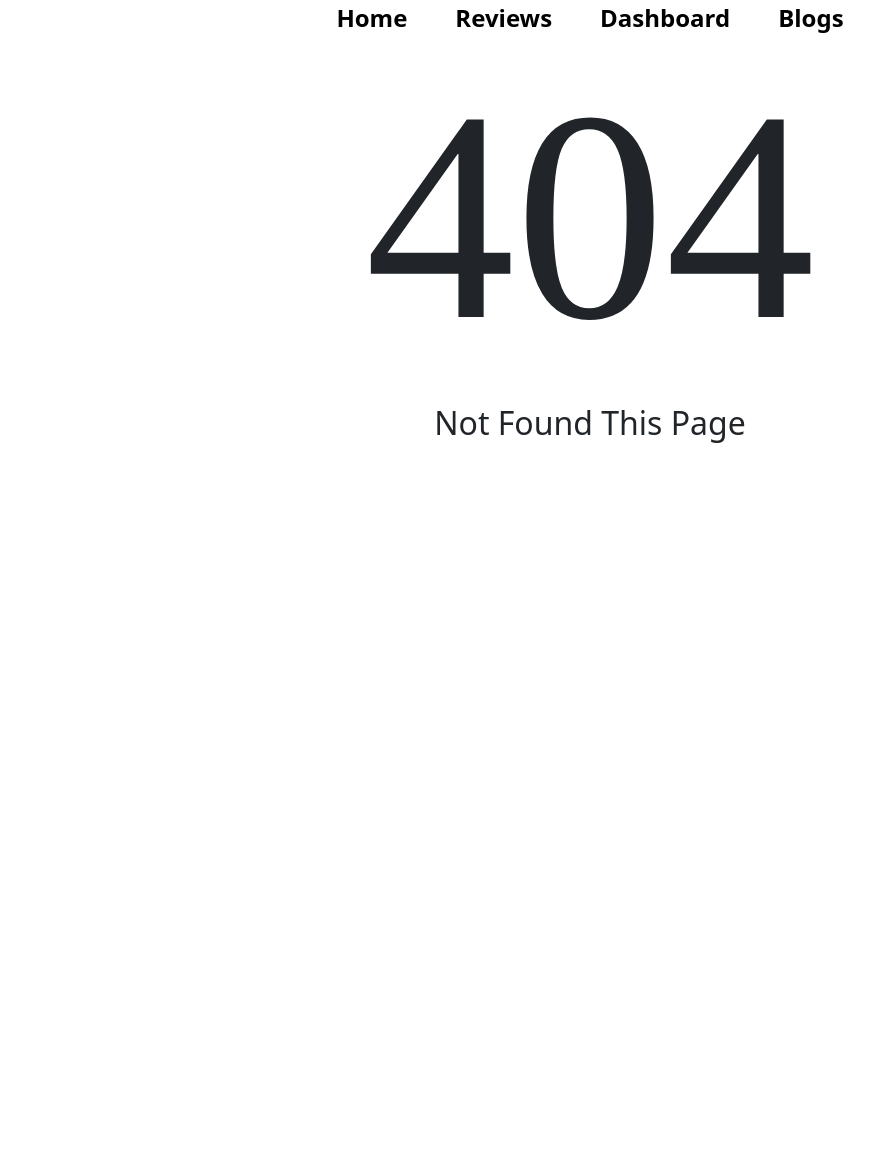
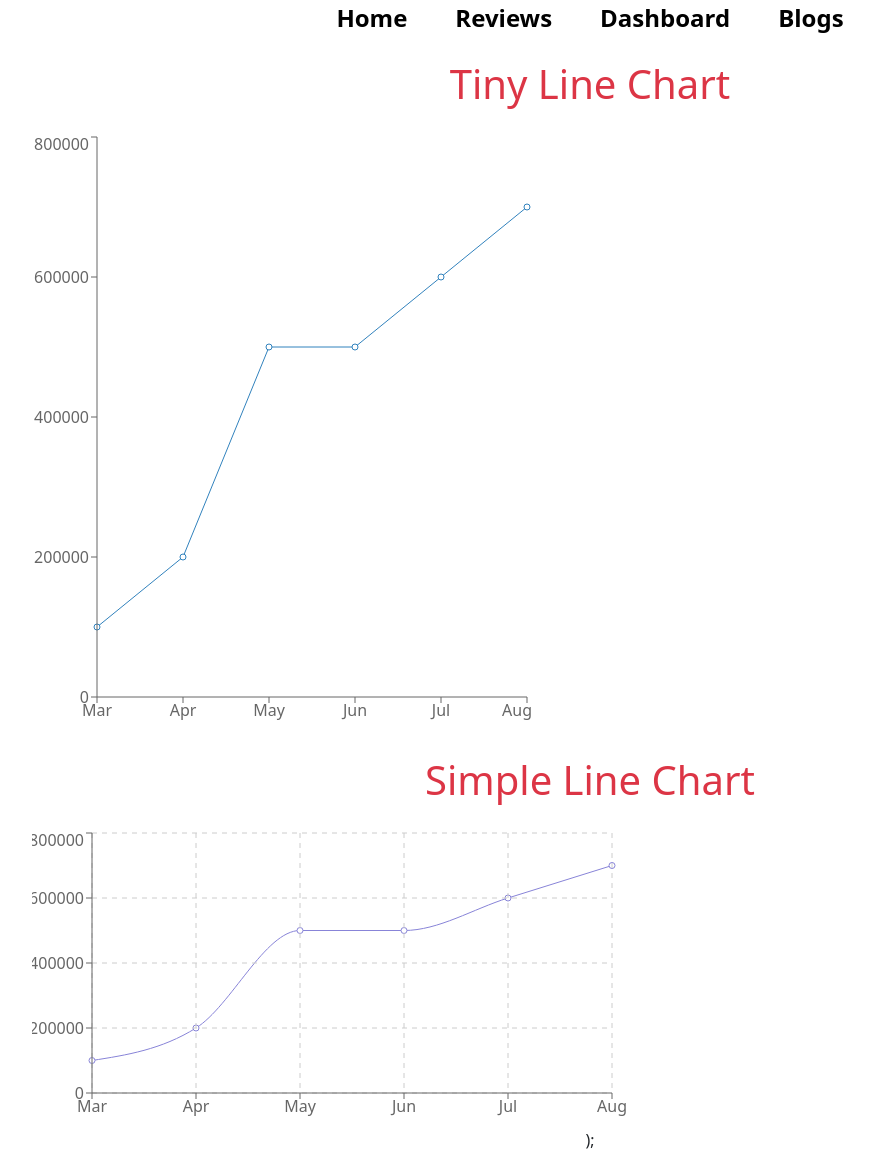
Before and after one commit to RinkuNahar/music-life, a React (Create React App) app: page /dashboard in a window 1280 px wide. Before the commit this address had no page. Shown: the whole page, without its empty margins (50-924 px from the left). Before the commit the page ends 800 px from the top, so only its background shows below. Built offline with nearby package versions, Linux system fonts and the light colour scheme; a web font is replaced by a local one.

Commit message:
rechart added

```diff
--- a/package.json
+++ b/package.json
@@ -12,6 +12,7 @@
     "react-dom": "^18.0.0",
     "react-router-dom": "^6.3.0",
     "react-scripts": "5.0.0",
+    "recharts": "^2.1.9",
     "web-vitals": "^2.1.4"
   },
   "scripts": {
--- a/src/App.js
+++ b/src/App.js
@@ -1,6 +1,7 @@
 import 'bootstrap/dist/css/bootstrap.min.css';
 import { Route, Routes } from 'react-router-dom';
 import './App.css';
+import Dashboard from './components/Dashboard/Dashboard';
 import Heading from './components/Heading/Heading';
 import HomePage from './components/HomePage/HomePage';
 import NotFound from './components/NotFound/NotFound';
@@ -13,6 +14,7 @@ function App() {
         <Routes>
           <Route path='/' element={<HomePage></HomePage>}></Route>
           <Route path='/reviews' element={<Review></Review>}></Route>
+          <Route path='/dashboard' element={<Dashboard></Dashboard>}></Route>
           <Route path='*' element={<NotFound></NotFound>}></Route>
         </Routes>
     </div>
--- /dev/null
+++ b/src/components/Dashboard/Dashboard.js
@@ -0,0 +1,72 @@
+import React from 'react';
+import { CartesianGrid, Line, LineChart, XAxis, YAxis } from 'recharts';
+
+const Dashboard = () => {
+    const data = [
+        {
+            "month": "Mar",
+            "investment": 100000,
+            "sell": 241,
+            "revenue": 10401
+        },
+        {
+            "month": "Apr",
+            "investment": 200000,
+            "sell": 423,
+            "revenue": 24500
+        },
+        {
+            "month": "May",
+            "investment": 500000,
+            "sell": 726,
+            "revenue": 67010
+        },
+        {
+            "month": "Jun",
+            "investment": 500000,
+            "sell": 529,
+            "revenue": 40405
+        },
+        {
+            "month": "Jul",
+            "investment": 600000,
+            "sell": 601,
+            "revenue": 50900
+        },
+        {
+            "month": "Aug",
+            "investment": 700000,
+            "sell": 670,
+            "revenue": 61000
+        }
+    ]
+    console.log(data);
+    return (
+      <div className='container '>
+
+            <div className='chart-1 mx-auto'>
+            <h1 className='text-danger mt-4 '>Tiny Line Chart</h1>
+          <LineChart width={500} height={600} data={data} className="mt-4">
+            <Line  dataKey={'investment'}  ></Line>
+            <XAxis dataKey="month"></XAxis>
+            <YAxis ></YAxis>
+          </LineChart>
+        </div>
+
+         <div className='chart-2'>
+         <h1 className='text-danger mt-4 '>Simple Line Chart</h1>
+        <LineChart width={600} height={300} data={data} className="mt-4" margin={{ top: 5, right: 20, bottom: 5, left: 0 }}>
+        <Line type="monotone" dataKey={'investment'} stroke="#8884d8" />
+        <CartesianGrid stroke="#ccc" strokeDasharray="5 5" />
+        <XAxis dataKey="month" />
+        <YAxis />
+      </LineChart>
+);
+         </div>
+
+      </div>
+
+    );
+};
+
+export default Dashboard;
--- a/src/components/NotFound/NotFound.css
+++ b/src/components/NotFound/NotFound.css
@@ -1,6 +1,6 @@
 @import url('https://fonts.googleapis.com/css2?family=Dancing+Script:wght@700&family=Eater&family=Poppins:wght@500;700&family=Rubik+Glitch&display=swap');
 
-h1{
+.not-found{
     font-family: 'Eater', cursive;
     font-size: 300px;
 
--- a/src/components/NotFound/NotFound.js
+++ b/src/components/NotFound/NotFound.js
@@ -3,7 +3,7 @@ import './NotFound.css'
 const NotFound = () => {
     return (
         <div>
-            <h1>404</h1>
+            <h1 className='not-found'>404</h1>
             <h2>Not Found This Page</h2>
         </div>
     );
```
Also changed, not shown: src/components/Dashboard/Dashboard.css (added), 1 other file (tests, documents, lock files or other folders).
